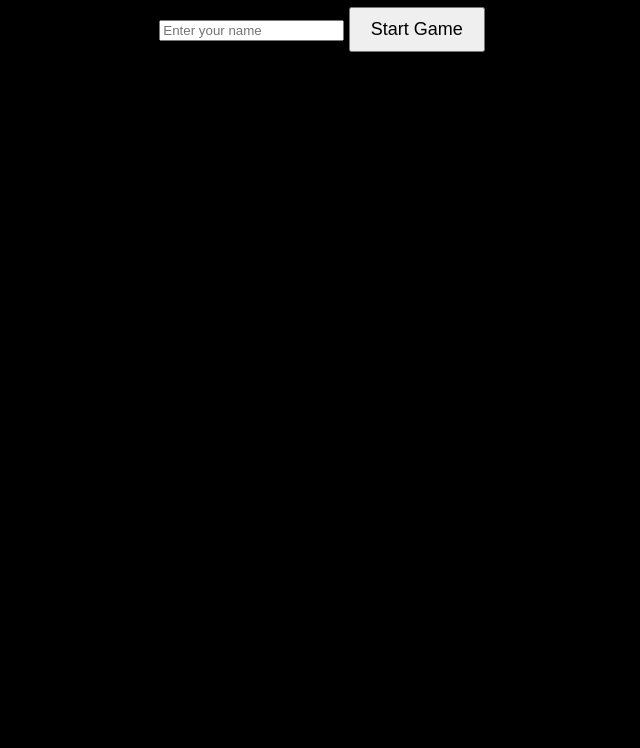
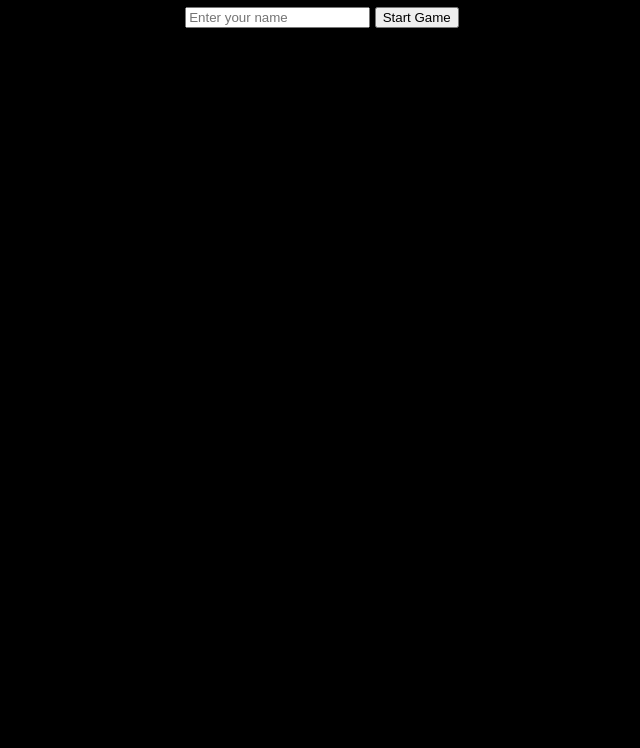
Before and after one commit to MR0Gummy/Flappy-Bird-Game, a plain HTML site: page index.html in a window 1280 px wide. Shown: the part 73-821 px from the top of the page, without its empty margins (318-958 px from the left). After the commit the page ends 800 px from the top, so only its background shows below. Drawn offline with Linux system fonts and the light colour scheme.

Commit message:
Update flappybird.css

```diff
--- a/flappybird.css
+++ b/flappybird.css
@@ -12,12 +12,11 @@ body {
     flex-direction: column;
     align-items: center;
     justify-content: center;
-    height: 100vh;
+    height: 20%;
 }
 
 #startButton {
-    padding: 10px 20px;
-    font-size: 18px;
+    font-size: 18;
     cursor: pointer;
 }
 
@@ -39,10 +38,9 @@ body {
 /* Center the scores */
 #scoresDisplay {
     list-style-type: none;
-    padding: 0;
-    margin: 0; /* Remove margin between "High Scores" and scores */
     text-align: center;
 }
+
 
 #endScreen {
     display: none;
```
